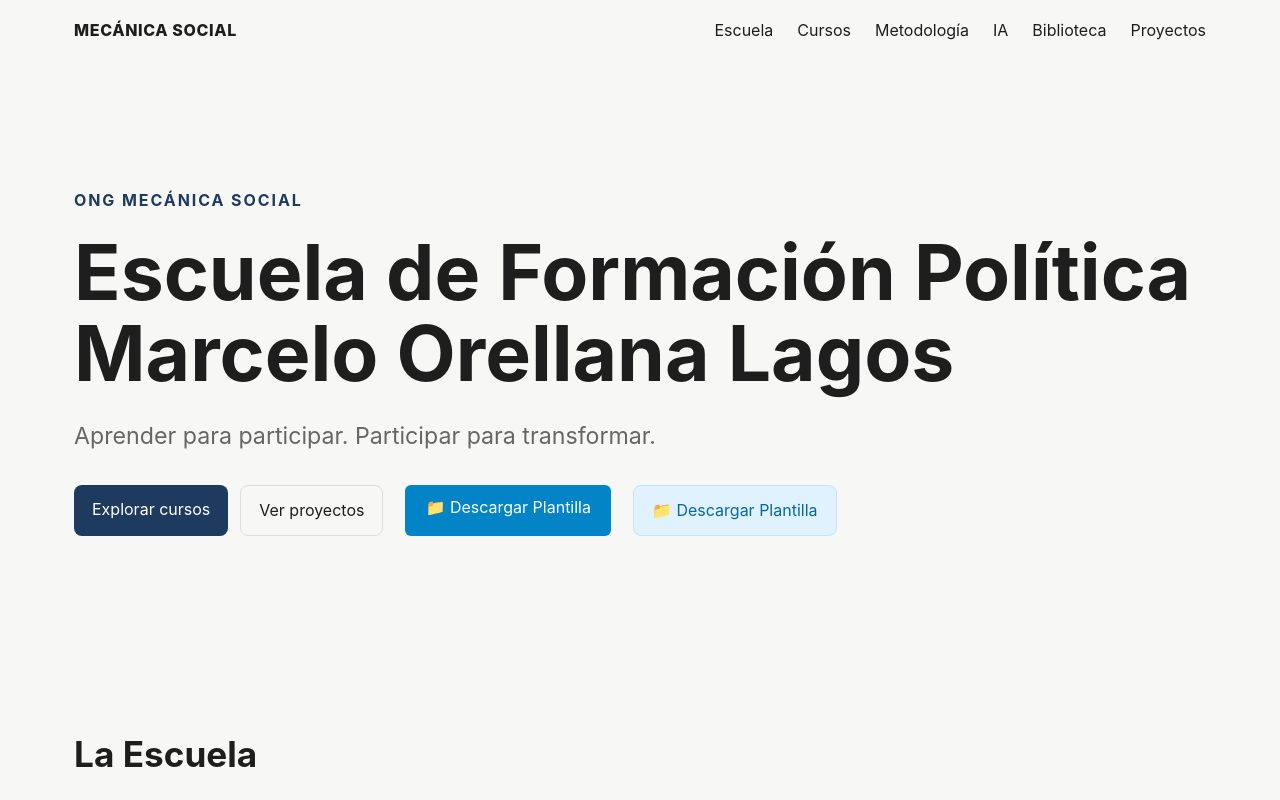
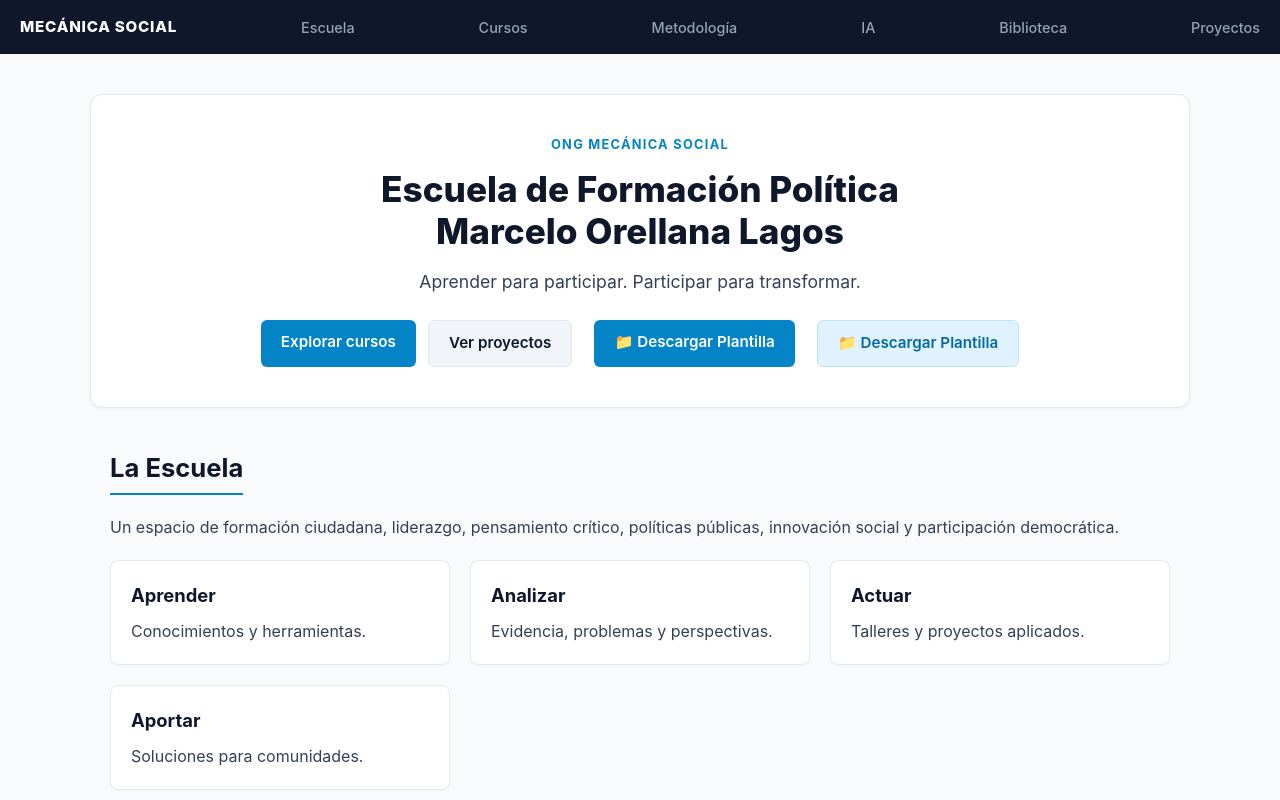
Before and after one commit to mecanicasocial/mecanica-social-escuela, a plain HTML site: page site/index.html in a window 1280 px wide. Shown: the top 800 px of the page. Drawn offline with Linux system fonts and the light colour scheme.

Commit message:
feat(portal): optimiza y reestructura la hoja de estilos con la paleta de colores de la ONG

```diff
--- a/site/styles.css
+++ b/site/styles.css
@@ -1,11 +1,200 @@
-:root{--bg:#f7f7f5;--text:#1e1e1e;--muted:#666;--card:#fff;--line:#ddd;--accent:#1e3a5f}
-*{box-sizing:border-box}html{scroll-behavior:smooth}body{margin:0;font-family:Inter,system-ui,-apple-system,Segoe UI,Roboto,Arial,sans-serif;background:var(--bg);color:var(--text);line-height:1.6}
-.nav{max-width:1180px;margin:auto;display:flex;gap:24px;align-items:center;padding:18px 24px;flex-wrap:wrap}
-.nav a{color:var(--text);text-decoration:none}.brand{font-weight:800;margin-right:auto;letter-spacing:.04em}
-.hero{max-width:1180px;margin:auto;padding:110px 24px 90px}.eyebrow{font-weight:700;letter-spacing:.12em;color:var(--accent)}
-h1{font-size:clamp(2.5rem,6vw,5.2rem);line-height:1.05;margin:20px 0}.lead{font-size:1.45rem;color:var(--muted)}
-.actions{display:flex;gap:12px;margin-top:30px;flex-wrap:wrap}.button{display:inline-block;background:var(--accent);color:white;padding:12px 18px;border-radius:8px;text-decoration:none}.button.secondary{background:transparent;color:var(--text);border:1px solid var(--line)}
-.section{max-width:1180px;margin:auto;padding:70px 24px}.section h2{font-size:2.2rem}
-.grid{display:grid;grid-template-columns:repeat(auto-fit,minmax(220px,1fr));gap:16px}.card{background:var(--card);border:1px solid var(--line);border-radius:12px;padding:22px}.courses .card span{font-weight:800;color:var(--accent)}
-.notice{padding:20px;border-left:4px solid var(--accent);background:white;margin-top:20px}
-footer{border-top:1px solid var(--line);padding:30px 24px;text-align:center;color:var(--muted)}
+/* Paleta de Colores Institucional - Escuela Marcelo Orellana Lagos */
+:root {
+  --primary: #0f172a;       /* Slate 900 */
+  --primary-light: #1e293b; /* Slate 800 */
+  --accent: #0284c7;        /* Sky 600 */
+  --accent-hover: #0369a1;  /* Sky 700 */
+  --bg-main: #f8fafc;       /* Slate 50 */
+  --bg-card: #ffffff;
+  --text-main: #334155;     /* Slate 700 */
+  --text-dark: #0f172a;     /* Slate 900 */
+  --border: #e2e8f0;        /* Slate 200 */
+}
+
+* {
+  box-sizing: border-box;
+  margin: 0;
+  padding: 0;
+}
+
+body {
+  font-family: -apple-system, BlinkMacSystemFont, "Segoe UI", Roboto, Helvetica, Arial, sans-serif;
+  background-color: var(--bg-main);
+  color: var(--text-main);
+  line-height: 1.6;
+  padding-bottom: 40px;
+}
+
+/* Encabezado y Navegación */
+header {
+  background-color: var(--primary);
+  position: sticky;
+  top: 0;
+  z-index: 100;
+  border-b: 1px solid var(--primary-light);
+}
+
+.nav {
+  max-w: 1100px;
+  margin: 0 auto;
+  display: flex;
+  align-items: center;
+  justify-content: space-between;
+  padding: 15px 20px;
+  flex-wrap: wrap;
+}
+
+.nav .brand {
+  color: #ffffff;
+  font-weight: 800;
+  letter-spacing: 0.05em;
+  font-size: 0.95rem;
+}
+
+.nav a {
+  color: #94a3b8;
+  text-decoration: none;
+  font-size: 0.9rem;
+  margin-left: 20px;
+  font-weight: 500;
+  transition: color 0.2s ease;
+}
+
+.nav a:hover {
+  color: #ffffff;
+}
+
+/* Sección Hero */
+.hero {
+  max-width: 1100px;
+  margin: 40px auto;
+  padding: 40px 20px;
+  text-align: center;
+  background: white;
+  border-radius: 12px;
+  border: 1px solid var(--border);
+  box-shadow: 0 1px 3px rgba(0,0,0,0.05);
+}
+
+.hero .eyebrow {
+  font-size: 0.8rem;
+  font-weight: 700;
+  color: var(--accent);
+  text-transform: uppercase;
+  letter-spacing: 0.1em;
+  margin-bottom: 12px;
+}
+
+.hero h1 {
+  font-size: 2.2rem;
+  color: var(--text-dark);
+  line-height: 1.2;
+  margin-bottom: 16px;
+  font-weight: 800;
+}
+
+.hero .lead {
+  font-size: 1.1rem;
+  color: var(--text-main);
+  max-width: 600px;
+  margin: 0 auto 24px auto;
+}
+
+/* Botones e Interactividad */
+.actions {
+  display: flex;
+  justify-content: center;
+  gap: 12px;
+  flex-wrap: wrap;
+}
+
+.button {
+  display: inline-block;
+  background-color: var(--accent);
+  color: white;
+  padding: 10px 20px;
+  border-radius: 6px;
+  text-decoration: none;
+  font-weight: 600;
+  font-size: 0.95rem;
+  transition: background-color 0.2s ease, transform 0.1s ease;
+  border: none;
+  cursor: pointer;
+}
+
+.button:hover {
+  background-color: var(--accent-hover);
+}
+
+.button.secondary {
+  background-color: #f1f5f9;
+  color: var(--text-dark);
+  border: 1px solid var(--border);
+}
+
+.button.secondary:hover {
+  background-color: #e2e8f0;
+}
+
+/* Grillas y Tarjetas de Cursos / Documentos */
+.section {
+  max-width: 1100px;
+  margin: 40px auto;
+  padding: 0 20px;
+}
+
+.section h2 {
+  font-size: 1.6rem;
+  color: var(--text-dark);
+  margin-bottom: 20px;
+  border-bottom: 2px solid var(--accent);
+  display: inline-block;
+  padding-bottom: 4px;
+}
+
+.grid {
+  display: grid;
+  grid-template-columns: repeat(auto-fit, minmax(280px, 1fr));
+  gap: 20px;
+  margin-top: 20px;
+}
+
+.card {
+  background-color: var(--bg-card);
+  border: 1px solid var(--border);
+  border-radius: 8px;
+  padding: 20px;
+  box-shadow: 0 1px 2px rgba(0,0,0,0.02);
+}
+
+.card h3 {
+  font-size: 1.15rem;
+  color: var(--text-dark);
+  margin-bottom: 8px;
+}
+
+/* Consola de Admisión Inteligente y Formularios */
+input[type="text"], textarea {
+  width: 100%;
+  padding: 10px 14px;
+  border: 1px solid var(--border);
+  border-radius: 6px;
+  background-color: #ffffff;
+  font-size: 0.95rem;
+  color: var(--text-dark);
+  margin-bottom: 15px;
+}
+
+input[type="text"]:focus, textarea:focus {
+  outline: none;
+  border-color: var(--accent);
+  box-shadow: 0 0 0 3px rgba(2, 132, 199, 0.15);
+}
+
+/* Pie de Página */
+footer, .footer-text {
+  text-align: center;
+  font-size: 0.8rem;
+  color: #94a3b8;
+  margin-top: 60px;
+}
```
